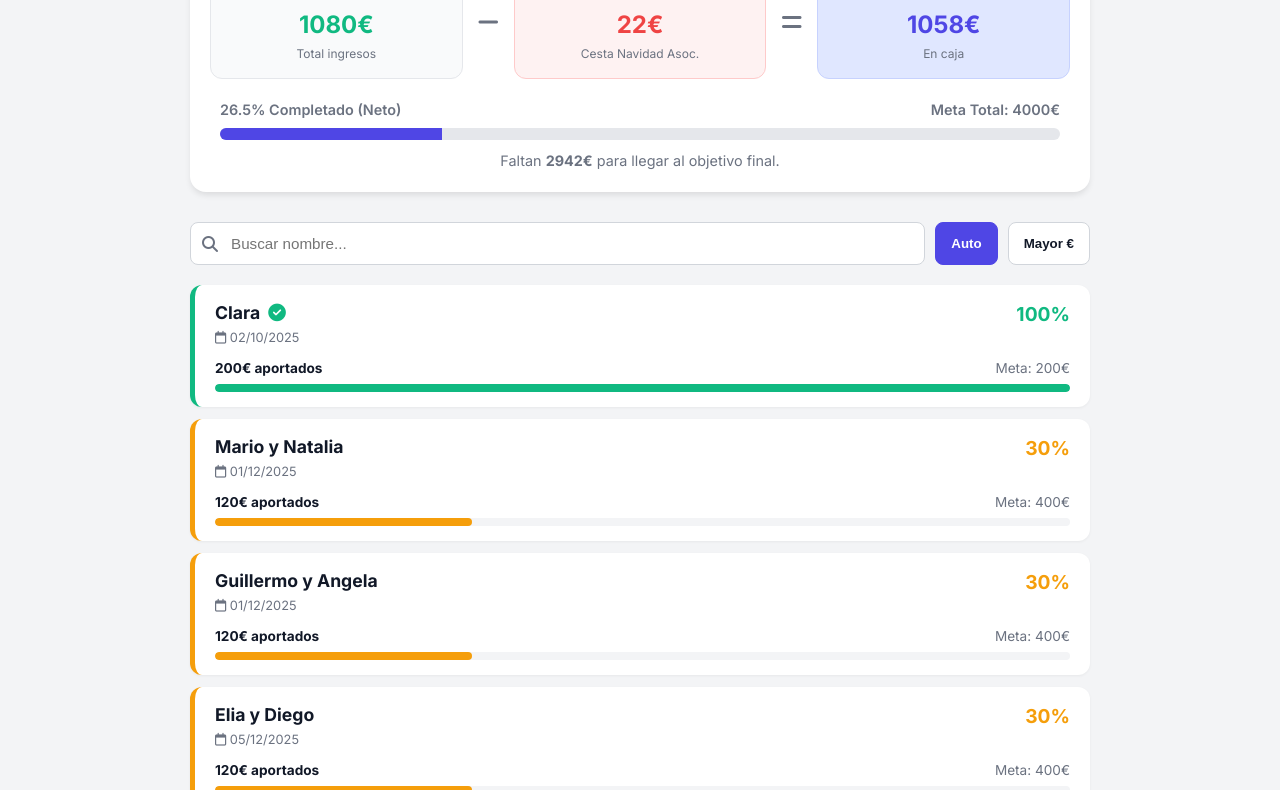
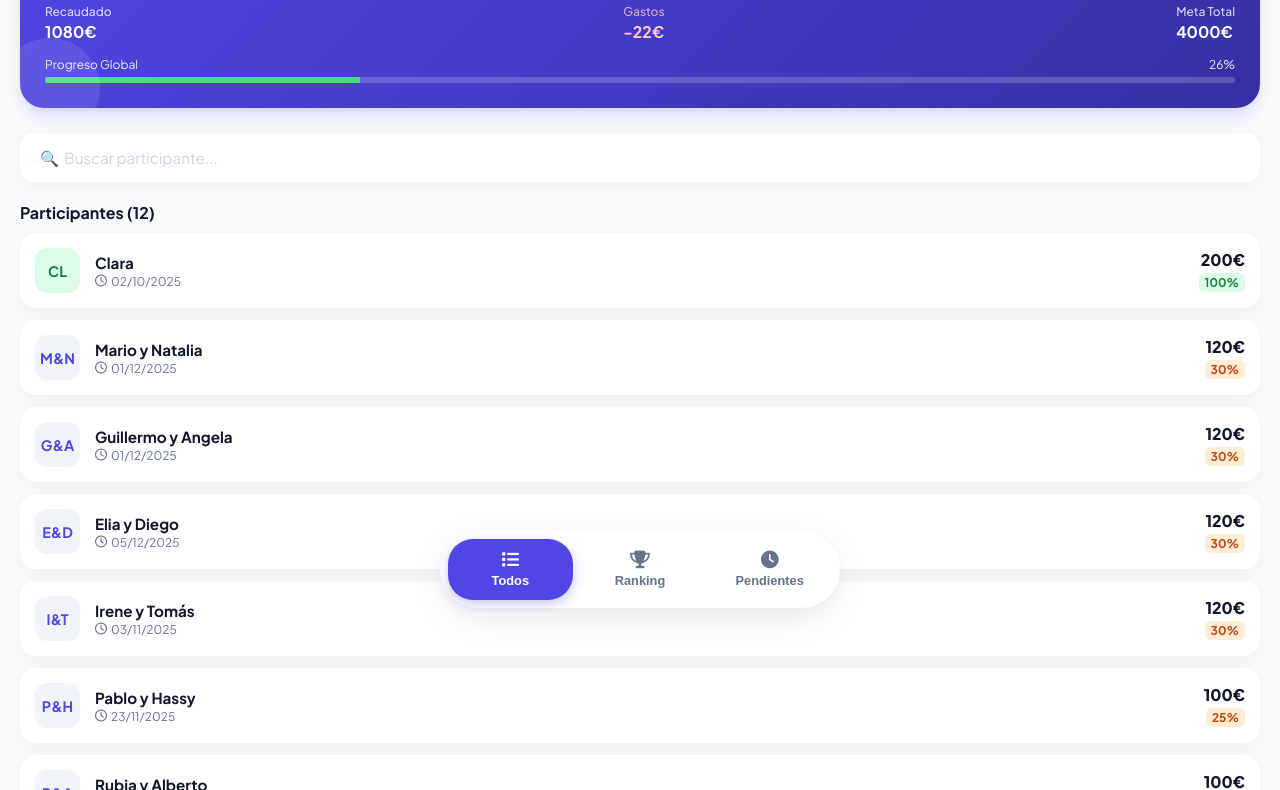
Before and after one commit to pabloayu/Almogavers30any, a plain HTML site: page index.html in a window 1280 px wide. Shown: the part 172-962 px from the top of the page. Drawn offline with Linux system fonts and the light colour scheme.

Commit message:
5.1 diciembre
Updated styles and structure for the app, including a new title and font. Enhanced layout and added new elements for better user experience.

```diff
--- a/index.html
+++ b/index.html
@@ -2,211 +2,234 @@
 <html lang="es">
 <head>
     <meta charset="UTF-8">
-    <meta name="viewport" content="width=device-width, initial-scale=1.0">
-    <title>Estado de Cuentas 📊</title>
-    <link href="https://fonts.googleapis.com/css2?family=Inter:wght@300;400;600;700&display=swap" rel="stylesheet">
+    <meta name="viewport" content="width=device-width, initial-scale=1.0, maximum-scale=1.0, user-scalable=no">
+    <title>App de Fondos 📱</title>
+    <link href="https://fonts.googleapis.com/css2?family=Plus+Jakarta+Sans:wght@400;500;700;800&display=swap" rel="stylesheet">
     <link rel="stylesheet" href="https://cdnjs.cloudflare.com/ajax/libs/font-awesome/6.4.0/css/all.min.css">
 
     <style>
         :root {
-            --bg-color: #f3f4f6;
-            --card-bg: #ffffff;
             --primary: #4f46e5;
+            --primary-dark: #3730a3;
+            --accent: #818cf8;
+            --bg-app: #f8fafc;
+            --surface: #ffffff;
             --success: #10b981;
-            --warning: #f59e0b;
             --danger: #ef4444;
-            --expense: #dc2626;
-            --text-main: #111827;
-            --text-light: #6b7280;
+            --text-main: #0f172a;
+            --text-muted: #64748b;
+            --shadow-soft: 0 4px 20px -2px rgba(0, 0, 0, 0.05);
+            --shadow-card: 0 10px 15px -3px rgba(79, 70, 229, 0.2);
         }
 
-        * { box-sizing: border-box; margin: 0; padding: 0; }
+        * { box-sizing: border-box; -webkit-tap-highlight-color: transparent; }
 
         body {
-            font-family: 'Inter', sans-serif;
-            background-color: var(--bg-color);
+            font-family: 'Plus Jakarta Sans', sans-serif;
+            background-color: var(--bg-app);
             color: var(--text-main);
-            padding: 20px;
-            line-height: 1.5;
+            margin: 0;
+            padding: 0;
+            padding-bottom: 90px; /* Espacio para el nav inferior */
         }
 
-        .container { max-width: 900px; margin: 0 auto; }
-
-        /* HEADER */
-        header { text-align: center; margin-bottom: 30px; }
-        h1 { font-weight: 800; color: var(--primary); font-size: 1.8rem; }
-        p.date { color: var(--text-light); font-size: 0.9rem; margin-top: 5px; }
-
-        /* DASHBOARD FINANCIERO */
-        .dashboard {
-            background: white;
-            border-radius: 16px;
-            padding: 20px;
-            box-shadow: 0 4px 6px -1px rgba(0,0,0,0.1);
-            margin-bottom: 30px;
+        /* HEADER APP */
+        .app-header {
+            padding: 20px 20px 10px 20px;
+            display: flex;
+            justify-content: space-between;
+            align-items: center;
+        }
+        .app-title { font-size: 1.2rem; font-weight: 800; color: var(--text-main); }
+        .app-badge {
+            background: #e0e7ff; color: var(--primary);
+            padding: 4px 12px; border-radius: 20px;
+            font-size: 0.75rem; font-weight: 700;
         }
 
-        .math-row {
+        /* TARJETA DE CRÉDITO (RESUMEN) */
+        .summary-container { padding: 10px 20px 25px 20px; }
+        .credit-card {
+            background: linear-gradient(135deg, var(--primary) 0%, var(--primary-dark) 100%);
+            border-radius: 24px;
+            padding: 25px;
+            color: white;
+            box-shadow: var(--shadow-card);
+            position: relative;
+            overflow: hidden;
+        }
+
+        /* Círculos decorativos fondo */
+        .circle-bg { position: absolute; border-radius: 50%; background: white; opacity: 0.1; }
+        .c1 { width: 150px; height: 150px; top: -50px; right: -50px; }
+        .c2 { width: 100px; height: 100px; bottom: -30px; left: -20px; }
+
+        .card-label { font-size: 0.8rem; opacity: 0.8; font-weight: 500; margin-bottom: 5px; display: block; }
+        .card-balance { font-size: 2.2rem; font-weight: 800; margin-bottom: 20px; letter-spacing: -1px; }
+
+        .card-row { display: flex; justify-content: space-between; margin-top: 10px; }
+        .card-stat h4 { margin: 0; font-size: 0.75rem; opacity: 0.8; font-weight: 500; }
+        .card-stat p { margin: 2px 0 0 0; font-size: 1rem; font-weight: 700; }
+        .expense-stat { color: #fecaca; } /* Rojo claro para gastos */
+
+        /* BARRA DE PROGRESO EN TARJETA */
+        .card-progress { margin-top: 15px; }
+        .cp-text { display: flex; justify-content: space-between; font-size: 0.75rem; margin-bottom: 5px; opacity: 0.9; }
+        .cp-bar-bg { background: rgba(255,255,255,0.2); height: 6px; border-radius: 3px; overflow: hidden; }
+        .cp-bar-fill { background: #4ade80; height: 100%; width: 0%; transition: width 1s ease; }
+
+        /* LISTA DE TRANSACCIONES */
+        .list-header { padding: 0 20px; margin-bottom: 10px; font-size: 1rem; font-weight: 700; }
+        .list-container { padding: 0 20px; }
+
+        .user-item {
+            background: var(--surface);
+            border-radius: 16px;
+            padding: 15px;
+            margin-bottom: 12px;
             display: flex;
             align-items: center;
-            justify-content: center;
-            flex-wrap: wrap;
-            gap: 10px;
-            margin-bottom: 20px;
+            box-shadow: var(--shadow-soft);
+            transition: transform 0.1s;
+        }
+        .user-item:active { transform: scale(0.98); }
+
+        .avatar {
+            width: 45px; height: 45px;
+            background: #f1f5f9; color: var(--primary);
+            border-radius: 12px;
+            display: flex; align-items: center; justify-content: center;
+            font-weight: 700; font-size: 0.9rem;
+            margin-right: 15px;
+            flex-shrink: 0;
+        }
+        .avatar.done { background: #dcfce7; color: #15803d; }
+        .avatar.zero { background: #fee2e2; color: #b91c1c; }
+
+        .info { flex-grow: 1; }
+        .name { font-weight: 700; font-size: 0.95rem; display: block; margin-bottom: 2px; }
+        .date { font-size: 0.75rem; color: var(--text-muted); display: flex; align-items: center; gap: 4px; }
+
+        .amount { text-align: right; }
+        .money { font-weight: 800; font-size: 1rem; display: block; color: var(--text-main); }
+        .percent { font-size: 0.75rem; font-weight: 600; padding: 2px 6px; border-radius: 6px; display: inline-block; margin-top: 2px; }
+
+        .p-green { background: #dcfce7; color: #15803d; }
+        .p-orange { background: #ffedd5; color: #c2410c; }
+        .p-red { background: #fee2e2; color: #b91c1c; }
+
+        /* BOTTOM NAV (FILTROS) */
+        .bottom-nav {
+            position: fixed; bottom: 20px; left: 50%; transform: translateX(-50%);
+            background: var(--surface);
+            padding: 8px;
+            border-radius: 50px;
+            box-shadow: 0 10px 40px -10px rgba(0,0,0,0.15);
+            display: flex; gap: 5px;
+            z-index: 100;
+            width: 90%; max-width: 400px;
+            justify-content: space-between;
         }
 
-        .stat-box {
-            background: #f9fafb;
-            border: 1px solid #e5e7eb;
-            border-radius: 12px;
-            padding: 15px 20px;
-            text-align: center;
-            min-width: 140px;
-            flex: 1;
+        .nav-btn {
+            border: none; background: transparent;
+            flex: 1; padding: 12px 0;
+            border-radius: 25px;
+            color: var(--text-muted);
+            font-size: 0.8rem; font-weight: 600;
+            display: flex; flex-direction: column; align-items: center; gap: 4px;
+            cursor: pointer; transition: all 0.2s;
+        }
+        .nav-btn i { font-size: 1.1rem; }
+
+        .nav-btn.active {
+            background: var(--primary);
+            color: white;
+            box-shadow: 0 4px 12px rgba(79, 70, 229, 0.3);
         }
 
-        .stat-box.main { background: #e0e7ff; border-color: #c7d2fe; }
-        .stat-box.expense-box { background: #fef2f2; border-color: #fecaca; }
+        /* Buscador flotante */
+        .search-float {
+            padding: 0 20px; margin-bottom: 20px;
+        }
+        .search-bar {
+            width: 100%; background: white; border: none;
+            padding: 15px 20px; border-radius: 14px;
+            box-shadow: var(--shadow-soft);
+            font-family: inherit; font-size: 0.95rem;
+            outline: none; color: var(--text-main);
+        }
+        .search-bar::placeholder { color: #cbd5e1; }
 
-        .stat-label { display: block; font-size: 0.75rem; font-weight: 700; color: var(--text-light); text-transform: uppercase; letter-spacing: 0.5px; margin-bottom: 5px; }
-        .stat-value { display: block; font-size: 1.5rem; font-weight: 800; }
-        .stat-sub { display: block; font-size: 0.75rem; color: var(--text-light); margin-top: 2px; }
-
-        .operator { font-size: 1.5rem; font-weight: bold; color: var(--text-light); padding: 0 5px; }
-
-        /* Global Progress */
-        .global-progress-container { text-align: center; padding: 0 10px; }
-        .progress-text { display: flex; justify-content: space-between; margin-bottom: 8px; font-size: 0.9rem; font-weight: 600; color: var(--text-light); }
-        .p-bar-bg { background: #e5e7eb; height: 12px; border-radius: 6px; overflow: hidden; }
-        .p-bar-fill { height: 100%; background: var(--primary); width: 0%; transition: width 1.5s ease-out; }
-
-        /* CONTROLS */
-        .controls { display: flex; gap: 10px; margin-bottom: 20px; flex-wrap: wrap; }
-        .search-wrapper { flex-grow: 1; position: relative; }
-        .search-wrapper i { position: absolute; left: 12px; top: 50%; transform: translateY(-50%); color: var(--text-light); }
-        .search-wrapper input {
-            width: 100%; padding: 12px 12px 12px 40px;
-            border: 1px solid #d1d5db; border-radius: 8px;
-            font-size: 0.95rem; outline: none; transition: border 0.2s;
-        }
-        .search-wrapper input:focus { border-color: var(--primary); }
-
-        .sort-btn {
-            padding: 0 15px; background: white; border: 1px solid #d1d5db;
-            border-radius: 8px; color: var(--text-main); font-weight: 600; cursor: pointer;
-            transition: all 0.2s; display: flex; align-items: center; gap: 5px;
-        }
-        .sort-btn.active { background: var(--primary); color: white; border-color: var(--primary); }
-
-        /* LISTA */
-        .card {
-            background: var(--card-bg);
-            border-radius: 12px;
-            padding: 15px 20px;
-            margin-bottom: 12px;
-            box-shadow: 0 1px 3px rgba(0,0,0,0.05);
-            display: flex;
-            flex-direction: column;
-            border-left: 5px solid transparent;
-            transition: transform 0.2s;
-        }
-        .card:hover { transform: translateY(-2px); box-shadow: 0 4px 6px rgba(0,0,0,0.05); }
-
-        .card.completed { border-left-color: var(--success); }
-        .card.partial { border-left-color: var(--warning); }
-        .card.pending { border-left-color: var(--danger); }
-
-        .card-header { display: flex; justify-content: space-between; align-items: flex-start; margin-bottom: 10px; }
-        .user-name { font-weight: 700; font-size: 1.1rem; color: var(--text-main); display: flex; align-items: center; gap: 8px; }
-        .user-date { font-size: 0.8rem; color: var(--text-light); display: block; font-weight: 400; margin-top: 2px; }
-        .percent-badge { font-size: 1.2rem; font-weight: 800; }
-
-        .amounts-row { display: flex; justify-content: space-between; font-size: 0.85rem; margin-bottom: 6px; }
-        .amt-paid { font-weight: 700; color: var(--text-main); }
-        .amt-goal { color: var(--text-light); }
-
-        .card-progress-bg { background: #f3f4f6; height: 8px; border-radius: 4px; overflow: hidden; }
-        .card-progress-fill { height: 100%; width: 0%; transition: width 1s ease; border-radius: 4px; }
-
-        /* Text Colors */
-        .text-success { color: var(--success); }
-        .text-warning { color: var(--warning); }
-        .text-danger { color: var(--danger); }
-        .text-primary { color: var(--primary); }
-
-        /* Responsive */
-        @media (max-width: 600px) {
-            .math-row { flex-direction: column; gap: 5px; }
-            .stat-box { width: 100%; }
-            .operator { transform: rotate(90deg); margin: 5px 0; }
-        }
     </style>
 </head>
 <body>
 
-<div class="container">
-    <header>
-        <h1>Control de Aportaciones 🚀</h1>
-        <p class="date" id="current-date"></p>
+    <header class="app-header">
+        <div class="app-title">MiHucha App 💸</div>
+        <div class="app-badge" id="date-badge">Hoy</div>
     </header>
 
-    <div class="dashboard">
-        <div class="math-row">
-            <div class="stat-box">
-                <span class="stat-label">Recaudado Bruto</span>
-                <span class="stat-value text-success" id="total-collected">0€</span>
-                <span class="stat-sub">Total ingresos</span>
+    <div class="summary-container">
+        <div class="credit-card">
+            <div class="circle-bg c1"></div>
+            <div class="circle-bg c2"></div>
+
+            <span class="card-label">Saldo Disponible (Neto)</span>
+            <div class="card-balance" id="net-available">0€</div>
+
+            <div class="card-row">
+                <div class="card-stat">
+                    <h4>Recaudado</h4>
+                    <p id="total-collected">0€</p>
+                </div>
+                <div class="card-stat expense-stat">
+                    <h4>Gastos</h4>
+                    <p id="total-expenses">-0€</p>
+                </div>
+                <div class="card-stat">
+                    <h4>Meta Total</h4>
+                    <p id="total-goal">0€</p>
+                </div>
             </div>
 
-            <div class="operator"><i class="fa-solid fa-minus"></i></div>
-
-            <div class="stat-box expense-box">
-                <span class="stat-label text-danger">Gastos</span>
-                <span class="stat-value text-danger" id="total-expenses">0€</span>
-                <span class="stat-sub" id="expenses-desc">Cesta Navidad</span>
-            </div>
-
-            <div class="operator"><i class="fa-solid fa-equals"></i></div>
-
-            <div class="stat-box main">
-                <span class="stat-label text-primary">Disponible Real</span>
-                <span class="stat-value text-primary" id="net-available">0€</span>
-                <span class="stat-sub">En caja</span>
-            </div>
-        </div>
-
-        <div class="global-progress-container">
-            <div class="progress-text">
-                <span id="global-percent-text">0% de la Meta</span>
-                <span id="global-goal-text">Meta: 0€</span>
-            </div>
-            <div class="p-bar-bg">
-                <div class="p-bar-fill" id="global-bar"></div>
-            </div>
-            <div style="text-align: center; margin-top: 10px; font-size: 0.9rem; color: var(--text-light);">
-                Faltan <strong id="amount-remaining">0€</strong> para llegar al objetivo final.
+            <div class="card-progress">
+                <div class="cp-text">
+                    <span>Progreso Global</span>
+                    <span id="global-percent">0%</span>
+                </div>
+                <div class="cp-bar-bg">
+                    <div class="cp-bar-fill" id="global-bar"></div>
+                </div>
             </div>
         </div>
     </div>
 
-    <div class="controls">
-        <div class="search-wrapper">
-            <i class="fa-solid fa-magnifying-glass"></i>
-            <input type="text" id="searchInput" placeholder="Buscar nombre..." onkeyup="filterData()">
-        </div>
-        <button class="sort-btn active" onclick="sortData('default')" id="btn-default">Auto</button>
-        <button class="sort-btn" onclick="sortData('amount')" id="btn-amount">Mayor €</button>
+    <div class="search-float">
+        <input type="text" class="search-bar" id="searchInput" placeholder="🔍  Buscar participante..." onkeyup="filterData()">
     </div>
 
-    <div id="list-container"></div>
+    <div class="list-header">Participantes (<span id="count-users">0</span>)</div>
+    <div class="list-container" id="list-container">
+        </div>
 
-    <div style="text-align: center; margin-top: 40px; font-size: 0.8rem; color: #aaa;">
-        <p>Datos actualizados automáticamente</p>
+    <div class="bottom-nav">
+        <button class="nav-btn active" onclick="sortData('default')" id="btn-default">
+            <i class="fa-solid fa-list"></i>
+            <span>Todos</span>
+        </button>
+        <button class="nav-btn" onclick="sortData('amount')" id="btn-amount">
+            <i class="fa-solid fa-trophy"></i>
+            <span>Ranking</span>
+        </button>
+        <button class="nav-btn" onclick="sortData('pending')" id="btn-pending">
+            <i class="fa-solid fa-clock"></i>
+            <span>Pendientes</span>
+        </button>
     </div>
-</div>
 
 <script>
-    // --- DATOS ACTUALIZADOS (SUMADOS A FECHA 5/12/2025) ---
+    // --- DATOS ACTUALIZADOS ---
     const contributors = [
         { name: "Mario y Natalia", goal: 400, paid: 120, date: "01/12/2025" },
         { name: "Clara", goal: 200, paid: 200, date: "02/10/2025" },
@@ -222,48 +245,54 @@
         { name: "Sergio Doctor", goal: 200, paid: 0, date: "-" }
     ];
 
-    // --- GASTOS CONFIG ---
     const EXPENSES = 22;
-    const EXPENSES_DESC = "Cesta Navidad Asoc.";
-
     let currentData = [...contributors];
 
     // --- INICIALIZACIÓN ---
     document.addEventListener("DOMContentLoaded", () => {
-        const options = { year: 'numeric', month: 'long', day: 'numeric' };
-        document.getElementById('current-date').innerText = "Actualizado: " + new Date().toLocaleDateString('es-ES', options);
+        const d = new Date();
+        document.getElementById('date-badge').innerText = `${d.getDate()}/${d.getMonth()+1}/${d.getFullYear()}`;
 
-        document.getElementById('total-expenses').innerText = EXPENSES + "€";
-        document.getElementById('expenses-desc').innerText = EXPENSES_DESC;
-
-        updateDashboard();
+        updateSummary();
         sortData('default');
     });
 
-    // --- LÓGICA DEL DASHBOARD ---
-    function updateDashboard() {
+    // --- LÓGICA DE RESUMEN ---
+    function updateSummary() {
         const totalCollected = contributors.reduce((acc, curr) => acc + curr.paid, 0);
         const totalGoal = contributors.reduce((acc, curr) => acc + curr.goal, 0);
         const netAvailable = totalCollected - EXPENSES;
-        const remainingToGoal = totalGoal - netAvailable;
-
         const globalPercent = Math.max(0, (netAvailable / totalGoal) * 100);
 
-        animateValue("total-collected", totalCollected);
-        animateValue("net-available", netAvailable);
-        animateValue("amount-remaining", remainingToGoal);
+        // Animación de números
+        document.getElementById('total-collected').innerText = totalCollected + "€";
+        document.getElementById('total-expenses').innerText = "-" + EXPENSES + "€";
+        document.getElementById('total-goal').innerText = totalGoal + "€";
+        document.getElementById('net-available').innerText = netAvailable + "€";
 
-        document.getElementById('global-goal-text').innerText = `Meta Total: ${totalGoal}€`;
-        document.getElementById('global-percent-text').innerText = `${globalPercent.toFixed(1)}% Completado (Neto)`;
-
+        document.getElementById('global-percent').innerText = globalPercent.toFixed(0) + "%";
         setTimeout(() => {
-            document.getElementById('global-bar').style.width = `${globalPercent}%`;
+            document.getElementById('global-bar').style.width = globalPercent + "%";
         }, 300);
     }
 
-    // --- RENDERIZADO DE LISTA ---
+    // --- GENERADOR DE INICIALES ---
+    function getInitials(name) {
+        const words = name.split(' ');
+        if (name.includes(' y ')) {
+            // Caso parejas "Mario y Natalia" -> "M&N"
+            const parts = name.split(' y ');
+            return parts[0][0] + "&" + parts[1][0];
+        } else if (words.length > 1) {
+             return words[0][0] + words[1][0];
+        }
+        return words[0].substring(0,2).toUpperCase();
+    }
+
+    // --- RENDER ---
     function renderList(data) {
         const container = document.getElementById('list-container');
+        document.getElementById('count-users').innerText = data.length;
         container.innerHTML = '';
 
         data.forEach(item => {
@@ -271,54 +300,33 @@
             const isComplete = percent >= 100;
             const isZero = item.paid === 0;
 
-            let statusClass = 'partial';
-            let colorClass = 'text-warning';
-            let barColor = 'var(--warning)';
-            let icon = '';
+            // Clases dinámicas
+            let avatarClass = '';
+            let pillClass = 'p-orange';
 
-            if (isComplete) {
-                statusClass = 'completed';
-                colorClass = 'text-success';
-                barColor = 'var(--success)';
-                icon = '<i class="fa-solid fa-circle-check text-success"></i>';
-            } else if (isZero) {
-                statusClass = 'pending';
-                colorClass = 'text-danger';
-                barColor = 'var(--danger)';
-                icon = '<i class="fa-solid fa-circle-exclamation text-danger" style="opacity:0.5"></i>';
-            }
+            if (isComplete) { avatarClass = 'done'; pillClass = 'p-green'; }
+            if (isZero) { avatarClass = 'zero'; pillClass = 'p-red'; }
+
+            const initials = getInitials(item.name);
 
             const html = `
-                <div class="card ${statusClass}">
-                    <div class="card-header">
-                        <div>
-                            <div class="user-name">${item.name} ${icon}</div>
-                            <span class="user-date"><i class="fa-regular fa-calendar"></i> ${item.date === '-' ? 'Pendiente' : item.date}</span>
-                        </div>
-                        <div class="percent-badge ${colorClass}">${percent.toFixed(0)}%</div>
+                <div class="user-item">
+                    <div class="avatar ${avatarClass}">${initials}</div>
+                    <div class="info">
+                        <span class="name">${item.name}</span>
+                        <span class="date"><i class="fa-regular fa-clock"></i> ${item.date}</span>
                     </div>
-
-                    <div class="amounts-row">
-                        <span class="amt-paid">${item.paid}€ aportados</span>
-                        <span class="amt-goal">Meta: ${item.goal}€</span>
-                    </div>
-
-                    <div class="card-progress-bg">
-                        <div class="card-progress-fill" style="background-color: ${barColor}; width: 0%" data-width="${percent}%"></div>
+                    <div class="amount">
+                        <span class="money">${item.paid}€</span>
+                        <span class="percent ${pillClass}">${percent.toFixed(0)}%</span>
                     </div>
                 </div>
             `;
             container.innerHTML += html;
         });
-
-        setTimeout(() => {
-            document.querySelectorAll('.card-progress-fill').forEach(el => {
-                el.style.width = el.getAttribute('data-width');
-            });
-        }, 100);
     }
 
-    // --- FILTROS Y ORDEN ---
+    // --- FILTROS ---
     function filterData() {
         const query = document.getElementById('searchInput').value.toLowerCase();
         currentData = contributors.filter(item => item.name.toLowerCase().includes(query));
@@ -326,34 +334,34 @@
     }
 
     function sortData(type) {
-        document.querySelectorAll('.sort-btn').forEach(b => b.classList.remove('active'));
+        // Estilos botones
+        document.querySelectorAll('.nav-btn').forEach(b => b.classList.remove('active'));
         document.getElementById(`btn-${type}`).classList.add('active');
 
+        // Reset data base
+        let tempData = [...contributors];
+
         if (type === 'default') {
-            currentData.sort((a, b) => {
+            // Orden por defecto: Completados arriba, luego mayor aporte
+            tempData.sort((a, b) => {
                 const pa = a.paid / a.goal;
                 const pb = b.paid / b.goal;
                 return pb - pa;
             });
         } else if (type === 'amount') {
-            currentData.sort((a, b) => b.paid - a.paid);
+            // Ranking puro de dinero
+            tempData.sort((a, b) => b.paid - a.paid);
+        } else if (type === 'pending') {
+            // Filtrar solo los que NO han completado
+            tempData = tempData.filter(item => item.paid < item.goal);
+            tempData.sort((a, b) => a.paid - b.paid); // Menos han pagado primero
         }
+
+        currentData = tempData;
         renderList(currentData);
-    }
 
-    // --- UTILIDADES ---
-    function animateValue(id, end) {
-        const obj = document.getElementById(id);
-        const start = 0;
-        const duration = 1000;
-        let startTimestamp = null;
-        const step = (timestamp) => {
-            if (!startTimestamp) startTimestamp = timestamp;
-            const progress = Math.min((timestamp - startTimestamp) / duration, 1);
-            obj.innerHTML = Math.floor(progress * (end - start) + start) + "€";
-            if (progress < 1) window.requestAnimationFrame(step);
-        };
-        window.requestAnimationFrame(step);
+        // Reset search si se cambia de tab
+        document.getElementById('searchInput').value = '';
     }
 </script>
 
```
